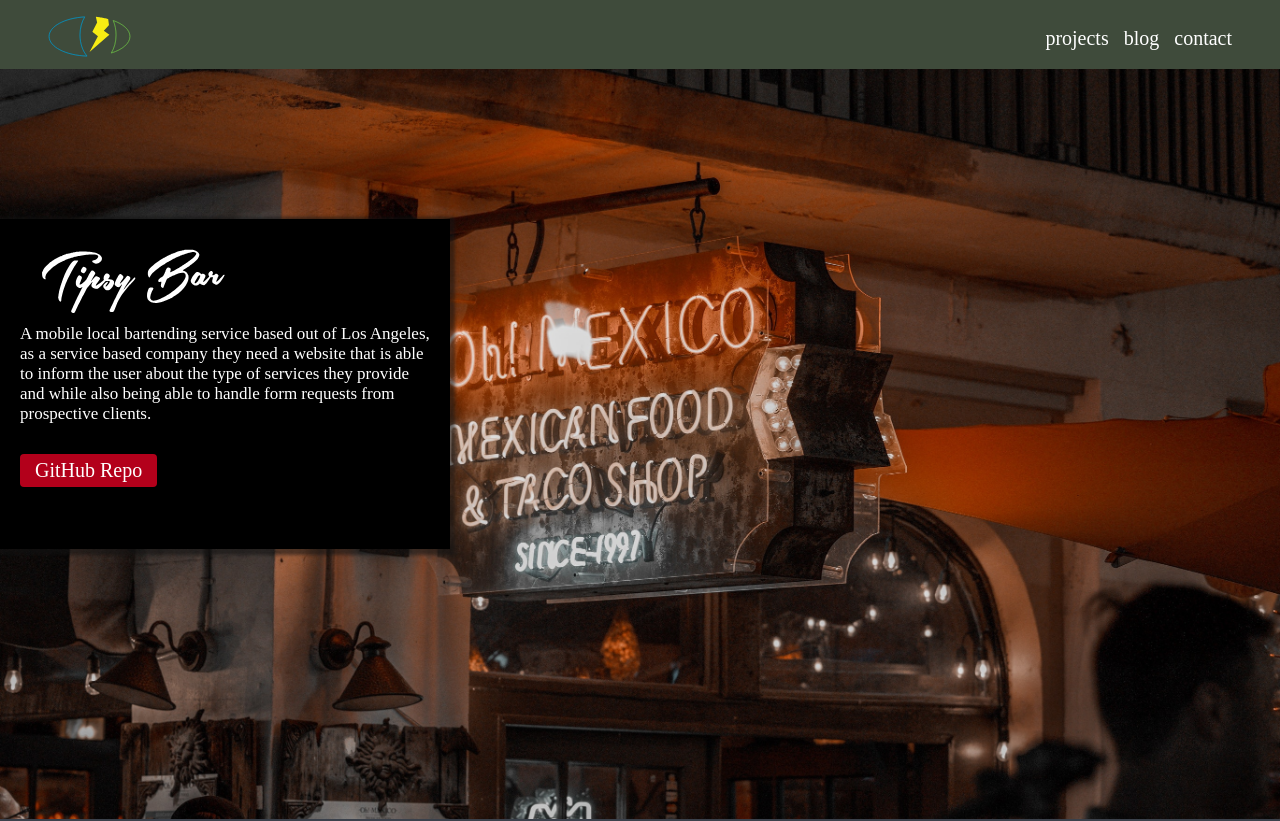
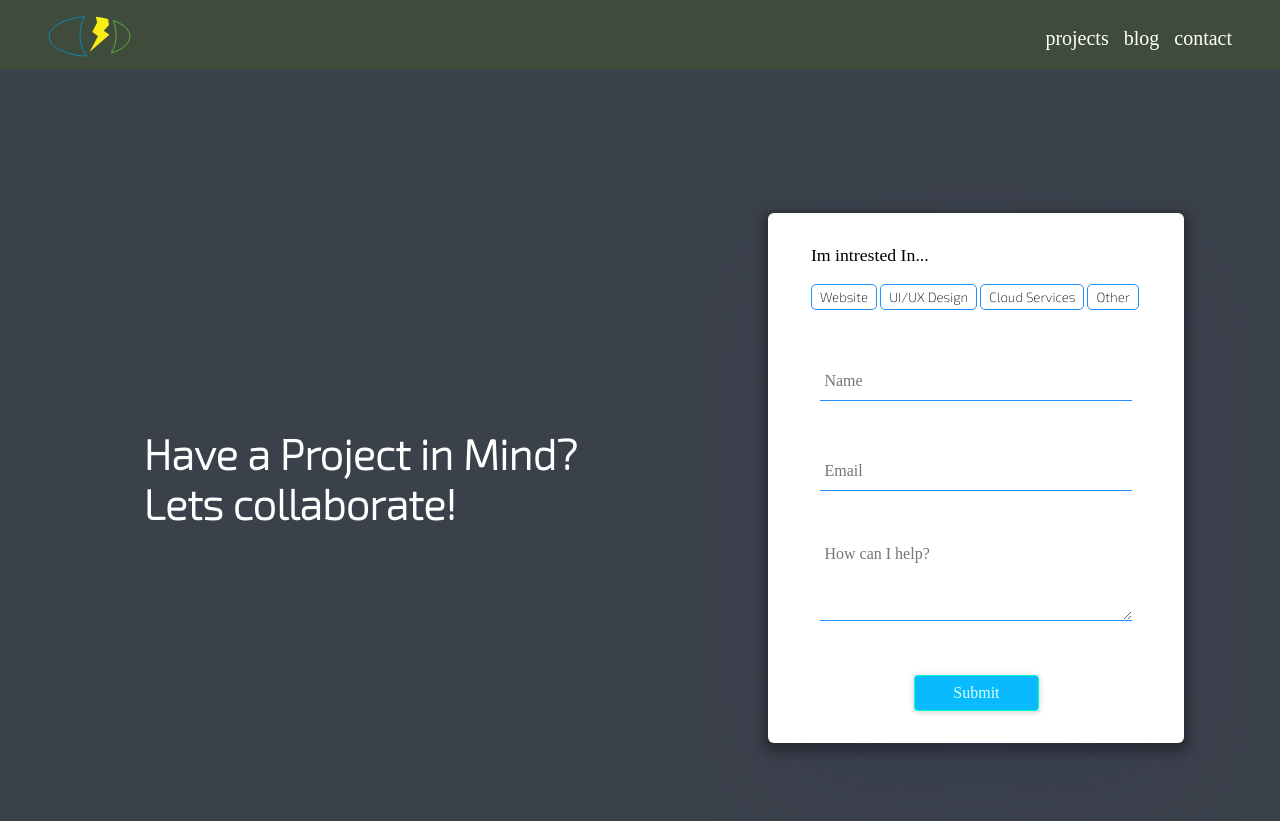
Before and after one commit to vic-villicana/Portfolio-v2, a Next.js app: page /projects/1 in a window 1280 px wide. Shown: the top 821 px of the page. Built offline with nearby package versions, Linux system fonts and the light colour scheme.

Commit message:
set up dynamic page rendering

```diff
--- a/pages/projects/[projectId].js
+++ b/pages/projects/[projectId].js
@@ -2,15 +2,18 @@ import {useRouter} from 'next/router'
 
 import HelloForm from '../../components/contact/hello-form'
 import TipsyProject from '../../components/projects/tipsy-project'
+import JuicyProject from '../../components/projects/juicy-project'
 import NavBar from '../../components/layout/navbar'
 export default function ProjectPage() {
     const router = useRouter()
     const query =  router.query.projectId
+    console.log(query)
     return (
         <div>
-            <TipsyProject />
+            {query === 'v1' && <JuicyProject/>}
+            {query === 'v2' && <TipsyProject/>}
+            {query === 'v3' && "project coming soon!"}
             <HelloForm />
-
         </div>
     )
 }
```
